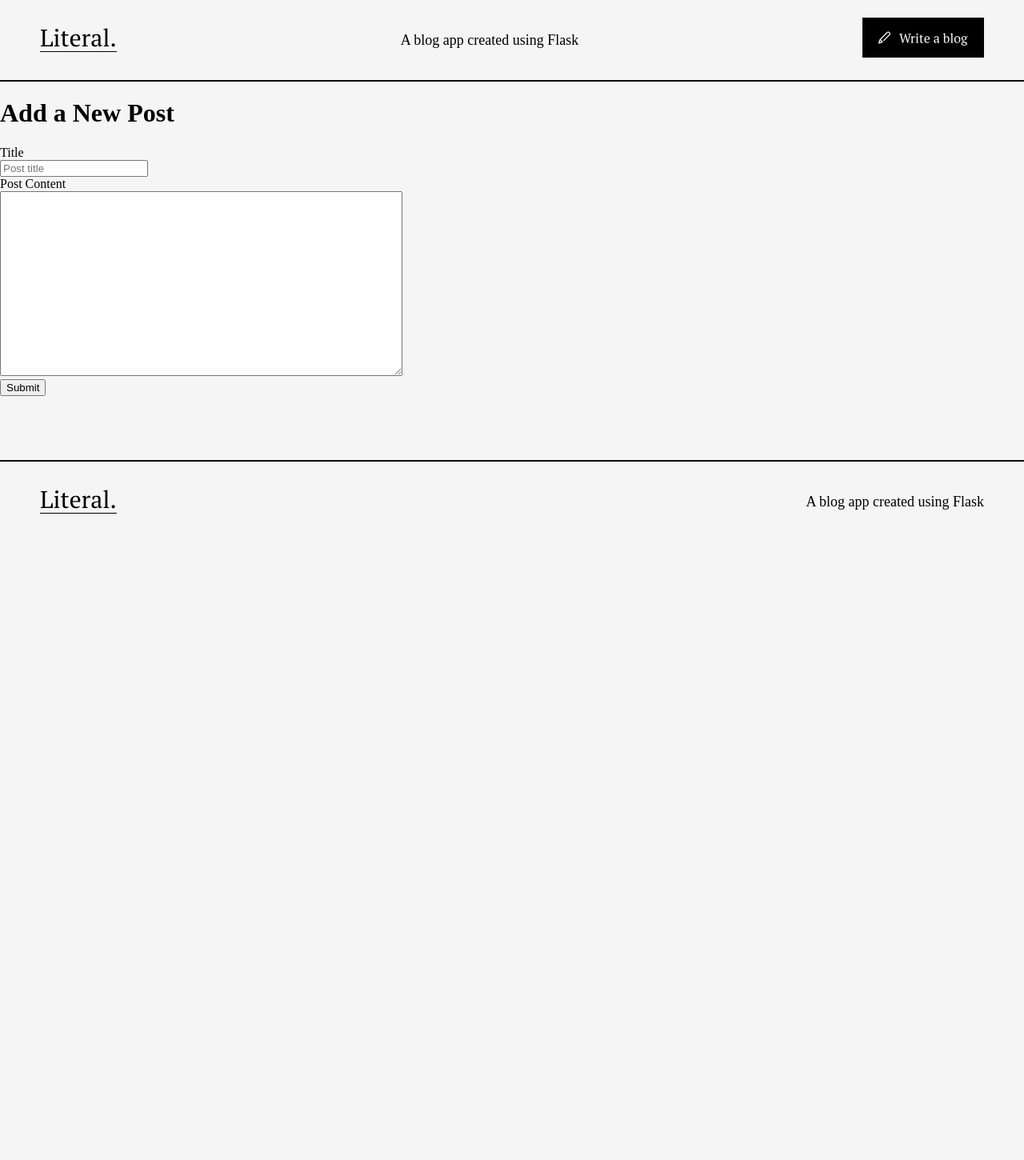
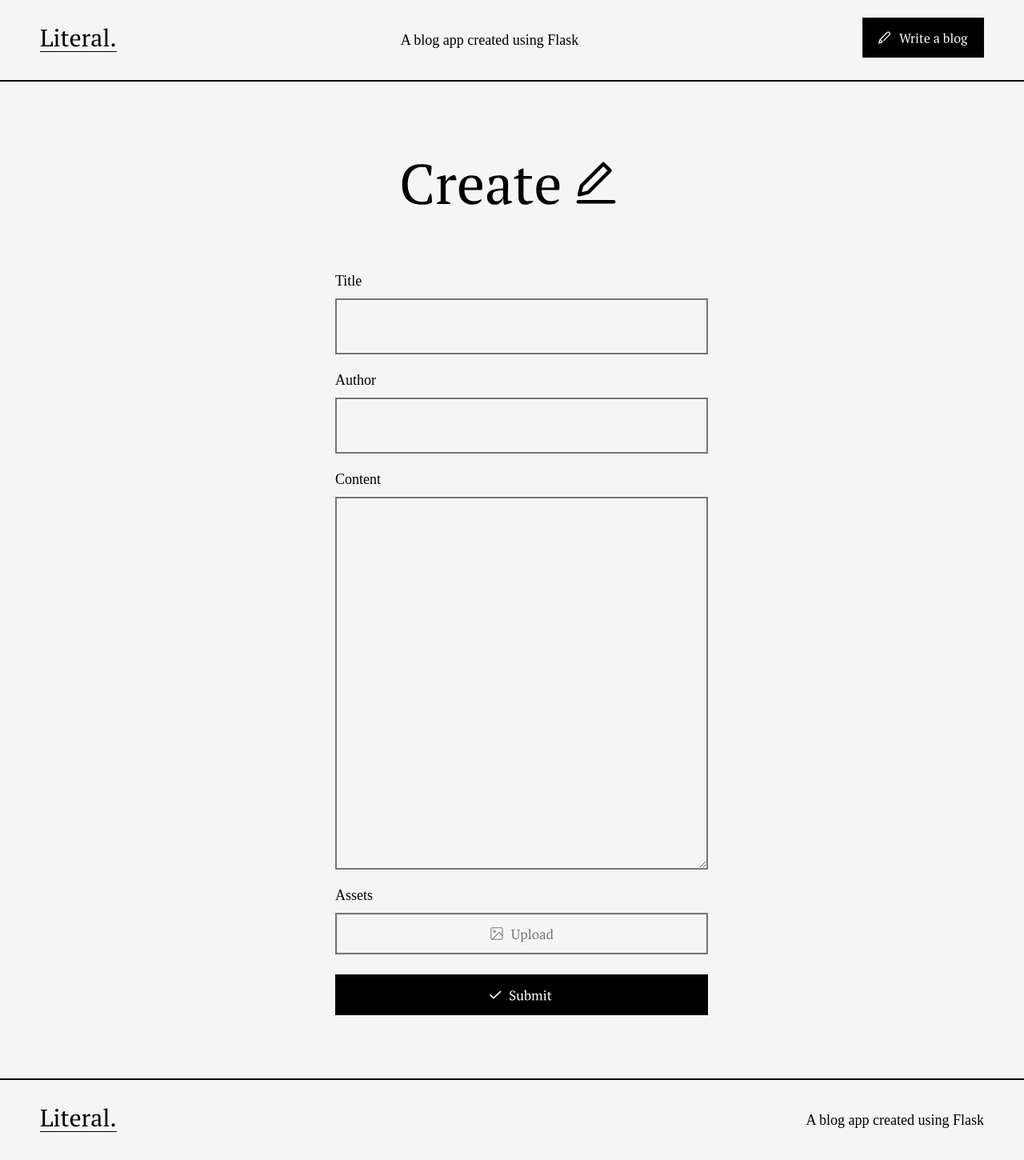
Before and after one commit to aadhavanpl/literal, a Flask app: page /create/ in a window 1280 px wide. Shown: the whole page at 80% size. Before the commit the page ends 642 px from the top, so only its background shows below. Run offline with Flask 2, Linux system fonts and the light colour scheme.

Commit message:
create page frontend change

```diff
--- a/templates/base.html
+++ b/templates/base.html
@@ -123,6 +123,79 @@
             scale: 1.06;
         }
 
+        /*Create*/
+
+        .create-container {
+            display: flex;
+            flex-direction: column;
+            align-items: center;
+            margin-top: 80px;
+        }
+
+        .form {
+            display: flex;
+            flex-direction: column;
+            gap: 20px;
+            width: 442px;
+        }
+
+        .input-field, .input-area, .assets {
+            display: flex;
+            flex-direction: column;
+            gap: 10px;
+        }
+
+        .input-field label, .input-area label, .assets label{
+            font-family: 'PT Serif';
+            font-weight: 400;
+            font-size: 18px;
+            line-height: 24px;
+            color: #000000;
+        }
+
+        .input-field input{
+            width: 442px;
+            height: 66px;
+            background: #F5F5F5;
+            border: 2px solid #767676;
+        }
+
+        input, textarea {
+            font-family: 'PT Serif';
+            padding: 0 10px 0 10px;
+            font-size: 24px;
+        }
+
+        textarea {
+            padding: 10px;
+        }
+
+        .input-area textarea {
+            width: 442px;
+            height: 442px;
+            background: #F5F5F5;
+            border: 2px solid #767676;
+        }
+
+        .assets img {
+            cursor: pointer;
+            margin-top: 10px;
+            width: 466px;
+        }
+
+        .submit-btn {
+            width: 466px;
+            margin-left: -8px;
+            margin-top: -4px;
+            /* cursor: pointer; */
+        }
+
+        .btn {
+            height: 49px;
+            width: 466px;
+            cursor: pointer;
+        }
+
         /*Footer*/
 
         .footer-container {
--- a/templates/create.html
+++ b/templates/create.html
@@ -1,26 +1,36 @@
 {% extends 'base.html' %}
 
 {% block content %}
-    <h1>{% block title %} Add a New Post {% endblock %}</h1>
-    <form method="post">
-        <label for="title">Title</label>
-        <br>
-        <input type="text" name="title"
-               placeholder="Post title"
+<div class="create-container">
+    <div class='heading-img-wrapper'>
+        <img src="/static/create-heading.svg">
+    </div>
+    <div class="form" method="post">
+        <div class="input-field">
+            <label for="title">Title</label>
+            <input type="text" name="title"
                value="">
                </input>
-        <br>
+        </div>
+        <div class="input-field">
+            <label for="author">Author</label>
+            <input type="text" name="author"
+               value="">
+               </input>
+        </div>
+        <div class="input-area">
+            <label for="content">Content</label>
+            <textarea name="content" rows="15" cols="60" value=""></textarea>
+        </div>
+        <div class="assets">
+            <label for="image">Assets
+                <img src="/static/upload-button.svg">
+            </label>
+            <input type="file" id="image" hidden>
 
-        <label for="content">Post Content</label>
-        <br>
-        <textarea name="content"
-                  placeholder="Post content"
-                  rows="15"
-                  cols="60"
-                  value="">
-                  </textarea>
-        <br>
-        <button type="submit">Submit</button>
-    </form>
+        </div>
 
+        <button type="submit" class="btn"><img src="/static/submit-button.svg" class="submit-btn" type="submit"></button>
+    </div>
+</div>
 {% endblock %}
```
Also changed, not shown: templates/blog.html (+13 -7 lines), static/create-heading.svg (added), static/edit-heading.svg (added), static/submit-button.svg (added), static/upload-button.svg (added).
